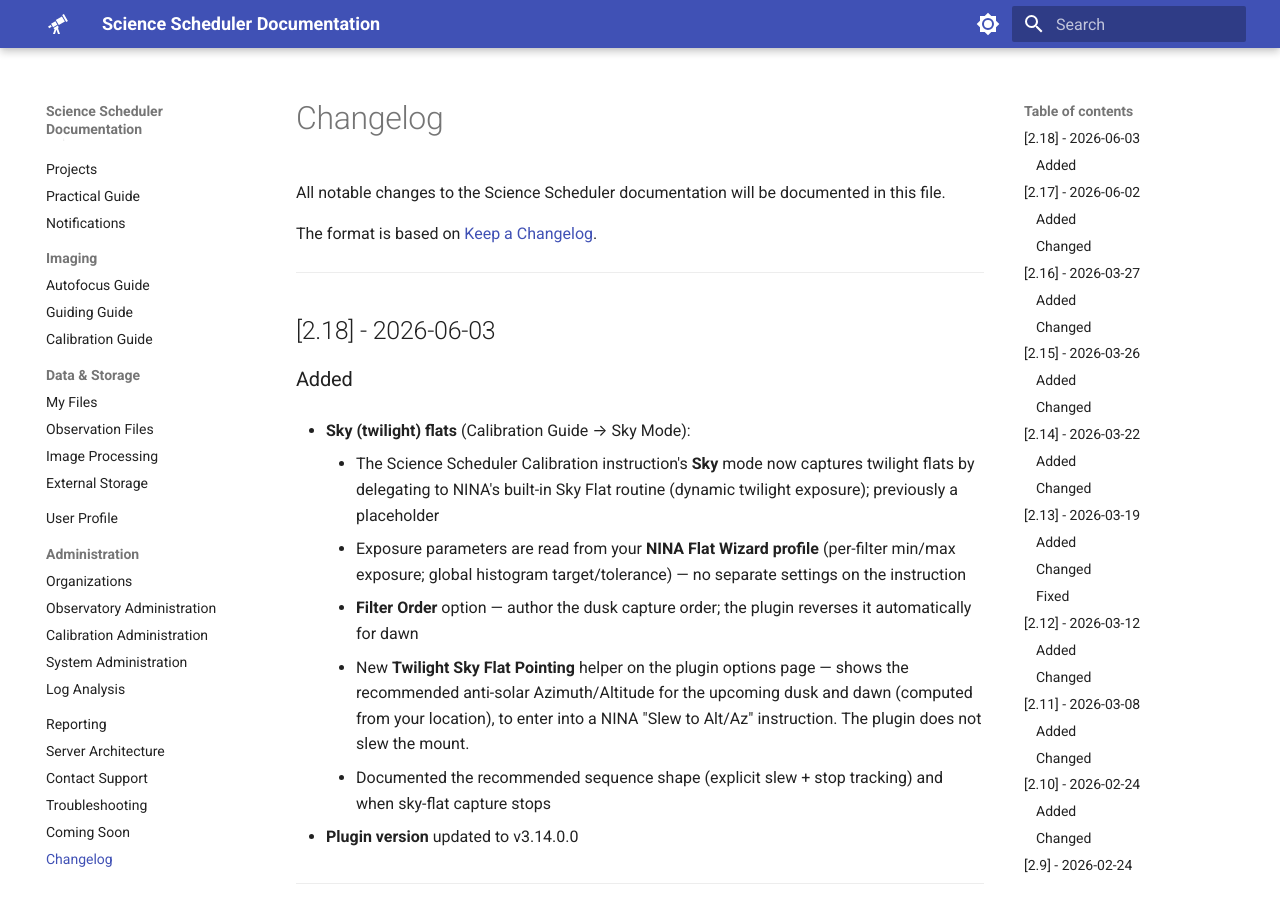
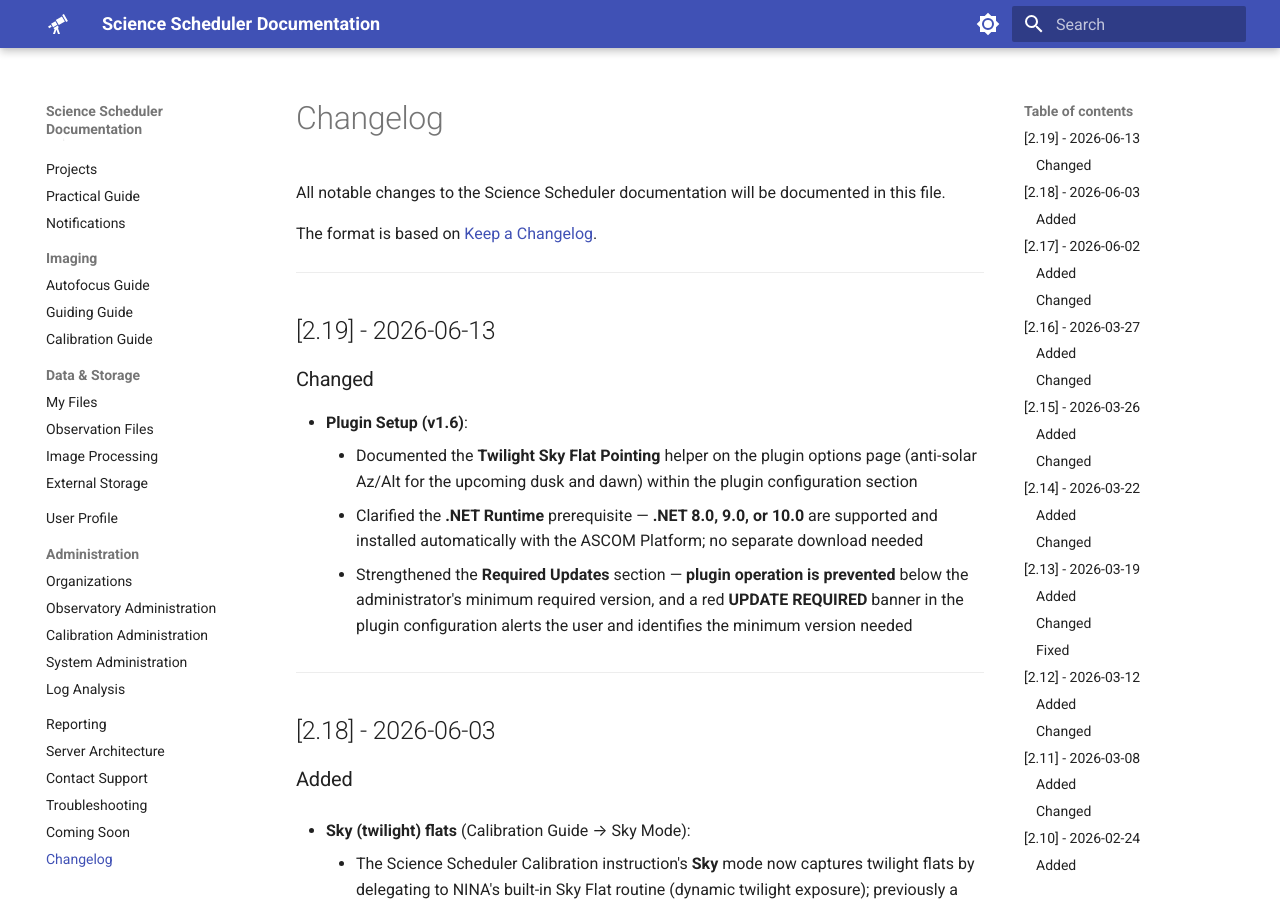
Before and after one commit to First-Light-Systems/nina-scheduler-docs, an MkDocs documentation site: the page built from docs/CHANGELOG.md, in a window 1280 px wide and 900 px high. Built offline with MkDocs 1.6.1 and Material for MkDocs 9.7.7, drawn with Linux system fonts in a browser that asks for light colours.

Commit message:
docs: add CHANGELOG 2.19 for Plugin Setup v1.6
Records the PLUGIN_SETUP v1.6 revision: Twilight Sky Flat Pointing
helper, .NET prerequisite clarification, and strengthened Required
Updates wording.

Co-Authored-By: Claude Opus 4.8 (1M context) <noreply@anthropic.com>

```diff
--- a/docs/CHANGELOG.md
+++ b/docs/CHANGELOG.md
@@ -3,6 +3,17 @@
 All notable changes to the Science Scheduler documentation will be documented in this file.
 
 The format is based on [Keep a Changelog](https://keepachangelog.com/en/1.0.0/).
+
+---
+
+## [2.19] - 2026-06-13
+
+### Changed
+
+- **Plugin Setup (v1.6)**:
+    - Documented the **Twilight Sky Flat Pointing** helper on the plugin options page (anti-solar Az/Alt for the upcoming dusk and dawn) within the plugin configuration section
+    - Clarified the **.NET Runtime** prerequisite — **.NET 8.0, 9.0, or 10.0** are supported and installed automatically with the ASCOM Platform; no separate download needed
+    - Strengthened the **Required Updates** section — **plugin operation is prevented** below the administrator's minimum required version, and a red **UPDATE REQUIRED** banner in the plugin configuration alerts the user and identifies the minimum version needed
 
 ---
 
```
